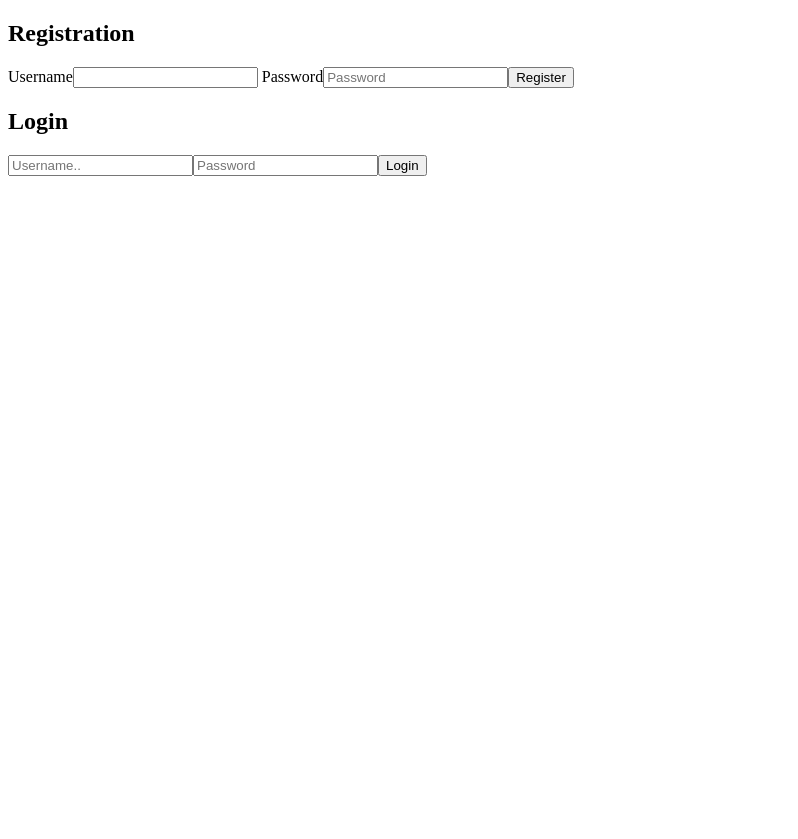
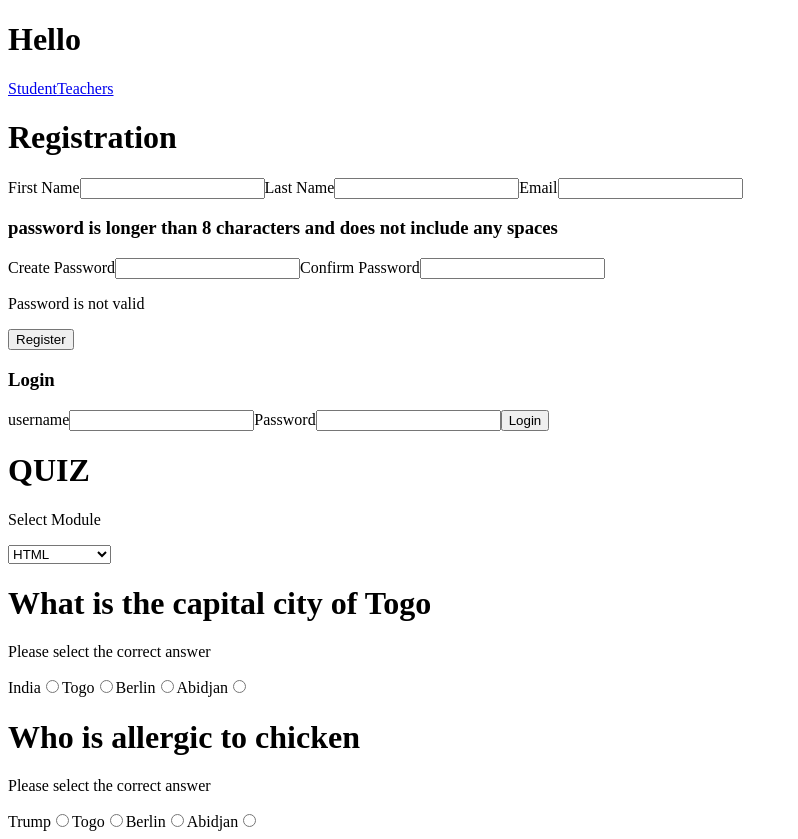
Before and after one commit to Fatimohkuforiji1/modest-buffalo-quizz, a React (Create React App) app in the folder client/: page /about/this/site in a window 1280 px wide. Shown: the whole page, without its empty margins (0-798 px from the left). Before the commit the page ends 800 px from the top, so only its background shows below. Built offline with nearby package versions, Linux system fonts and the light colour scheme.

Commit message:
modest-buffalo-quiz

```diff
--- a/client/src/App.js
+++ b/client/src/App.js
@@ -2,13 +2,12 @@ import { Route, Switch } from "react-router-dom";
 import AllRegisterFiles from "./Component/allRegisterFiles";
 import About from "./pages/About";
 import Home from "./pages/Home";
-import AllLoginFiles from "./components/allLoginFiles";
 
 const App = () => (
 
   <Switch>
 
-    <AllLoginFiles />
+	<AllRegisterFiles />
 
     <Route path="/" exact>
       <Home />
--- a/client/src/Component/allRegisterFiles.js
+++ b/client/src/Component/allRegisterFiles.js
@@ -1,8 +1,8 @@
 import React from 'react';
 import Header from './header';
 import Login from './login';
-import QuestionMultipleChoice from './questionMultipleChoice';
-import Quiz from './quiz';
+import QuestionMultipleChoice from '../QuizComponent/questionMultipleChoice';
+import Quiz from '../QuizComponent/quiz';
 import RegistrationForm from './registrationForm';
 
 const AllRegisterFiles = () => {
--- a/client/src/Component/registrationForm.js
+++ b/client/src/Component/registrationForm.js
@@ -16,9 +16,19 @@ const RegistrationForm = () => {
     }
   }
 
-  function handleSubmit(e) {
+  async function handleSubmit(e) {
     e.preventDefault();
-
+const newUser = {
+  firstName, lastName, email, password
+}
+const res = await fetch("http://localhost:3100/api/register",{
+ method: "POST",
+ body: JSON.stringify(newUser),
+ headers: {
+        "Content-type": "application/json"
+    }
+})
+console.log(res)
     if (
       password === isValid &&
       password.length > 8 &&
--- a/client/src/Component/quiz.js
+++ b/client/src/QuizComponent/quiz.js
@@ -1,6 +1,8 @@
-import React from "react";
+import React, {useState} from "react";
 
 const Quiz = () => {
+
+
   return (
     <div>
       <h1>QUIZ</h1>
@@ -8,7 +10,8 @@ const Quiz = () => {
       <form className="Modules">
         <label className="modules-items">
           <select>
-            <option value="html">HTML</option>
+            <option
+              value="html">HTML</option>
             <option value="css">CSS</option>
             <option value="javascript">JAVASCRIPT</option>
             <option value="react">REACT</option>
@@ -17,14 +20,8 @@ const Quiz = () => {
           </select>
         </label>
       </form>
-      <p>Select Question Type</p>
-      <form className="question-type">
-        <select>
-          <option value="mc">MULTIPLE CHOICE</option>
-          <option value="boolean">TRUE OR FALSE</option>
-        </select>
-      </form>
-      <button>SUBMIT</button>
+
+      {/* <button>Submit</button> */}
     </div>
   );
 }
--- a/client/src/components/allLoginFiles.js
+++ /dev/null
@@ -1,60 +0,0 @@
-import React, {useState} from 'react'
-
-const AllLoginFiles = () => {
-  const [usernameReg, setUsernameReg] = useState("")
-  const [passwordReg, setPasswordReg] = useState("");
-
-
-const handleUsernameReg = (event)=>{
-const registrationName= event.target.value;
-setUsernameReg(registrationName);
-
-}
-
-const handlePasswordReg = (event) => {
-  const regPassword = event.target.value;
-  setPasswordReg(regPassword);
-
-};
-//handles data got from the client and sent to the backend
-const getRegData = {
-  name: usernameReg,
-  address: passwordReg
-};
-const register = ()=>{
-   fetch("http://localhost:3100/api/teachers", {
-    method: "POST",
-    headers: {
-      Accept: "application/json",
-      "Content-Type": "application/json",
-    },
-    body: JSON.stringify(getRegData),
-  })
-    .then((response) => {
-      console.log(response.json())
-      })
-    .catch((error) => console.error(error));
-}
-
-    return (
-      <div>
-        <div>
-          <h2>Registration</h2>
-          <label>Username</label>
-          <input type="text" onChange={handleUsernameReg} />
-          <label> Password</label>
-          <input onChange= {handlePasswordReg}type="password"
-           placeholder="Password" />
-          <button onClick ={register}>Register</button>
-        </div>
-        <div className="Login">
-          <h2> Login </h2>
-          <input type="text" placeholder="Username.."/>
-          <input type="password" placeholder="Password"/>
-          <button>Login</button>
-        </div>
-      </div>
-    );
-}
-
-export default AllLoginFiles
```
Also changed, not shown: client/src/QuizComponent/questionMultipleChoice.js (renamed from client/src/Component/questionMultipleChoice.js).
